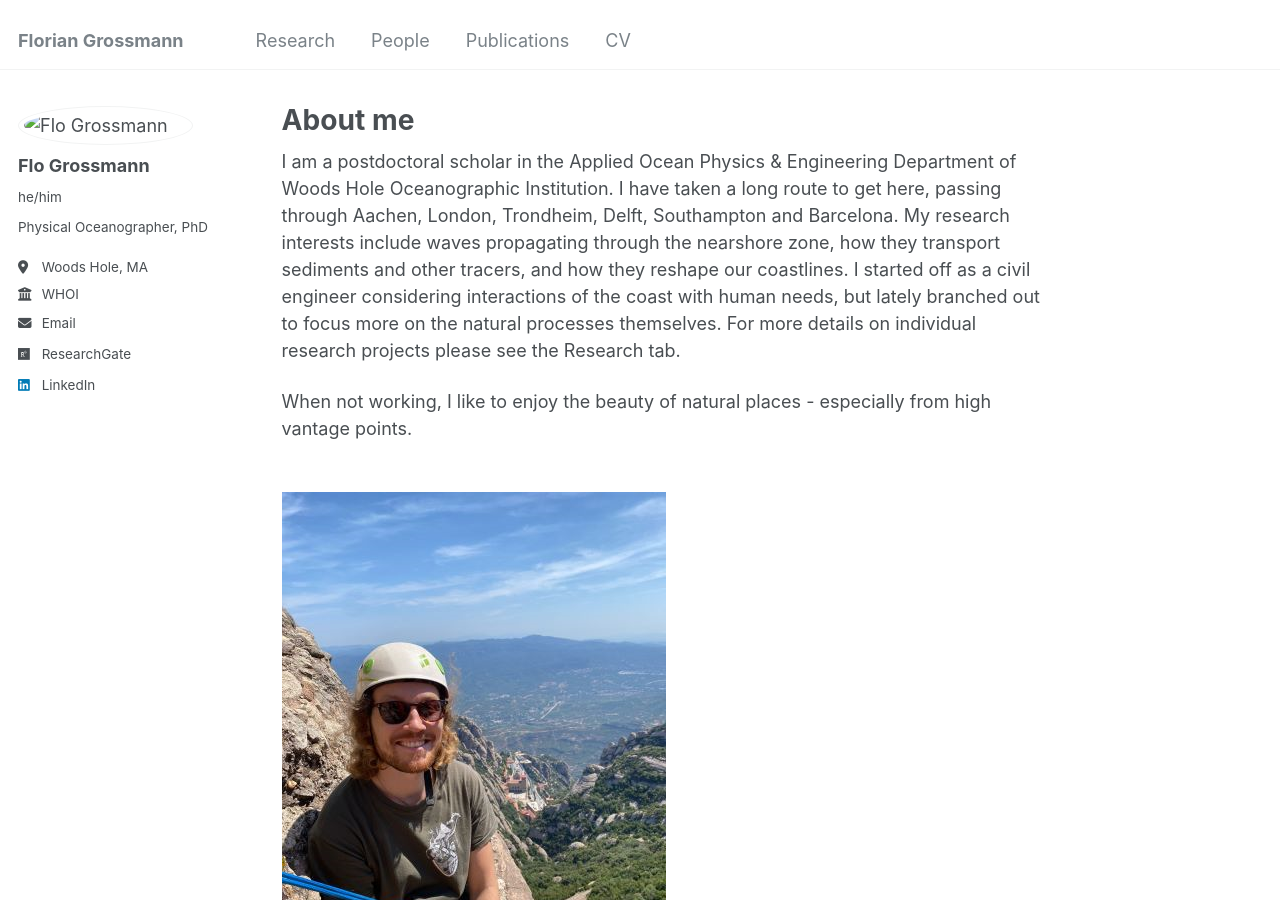
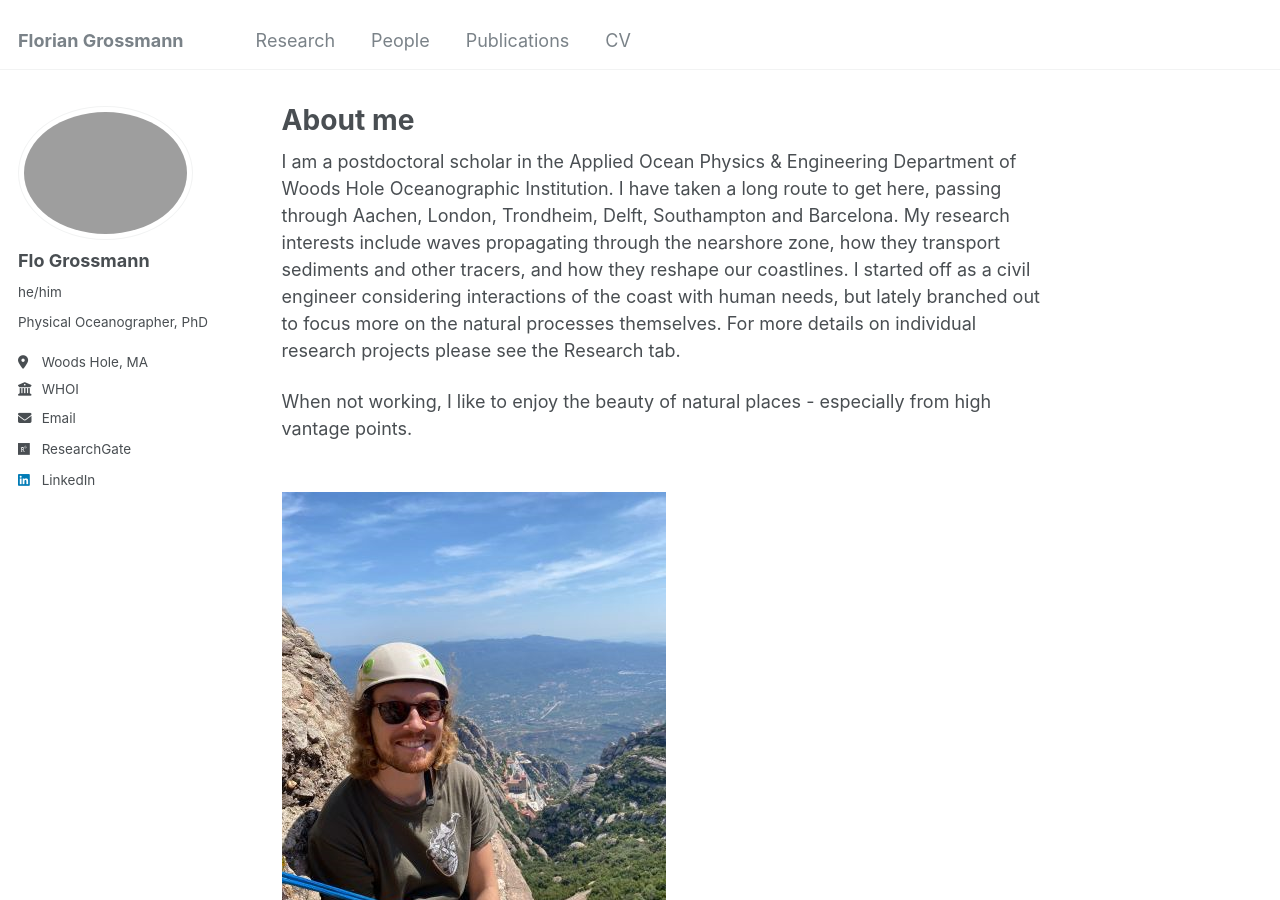
Before and after one commit to FlorianGrossmann/FlorianGrossmann.github.io, a Jekyll site: the page built from _pages/about.md, in a window 1280 px wide and 900 px high. Built offline with Jekyll 4.4.1, drawn with Linux system fonts in a browser that asks for light colours.

Commit message:
Update _config.yml

```diff
--- a/_config.yml
+++ b/_config.yml
@@ -21,7 +21,7 @@ repository               : "academicpages/academicpages.github.io"
 #               Additional customization can be done by editing /_includes/author-profile.html
 author:
   # Biographic information
-  avatar           : "/files/pppprofile.jpg"
+  #avatar           : "/ppprofile.png"
   name             : "Flo Grossmann"
   pronouns         : "he/him"
   bio              : "Physical Oceanographer, PhD"
```
